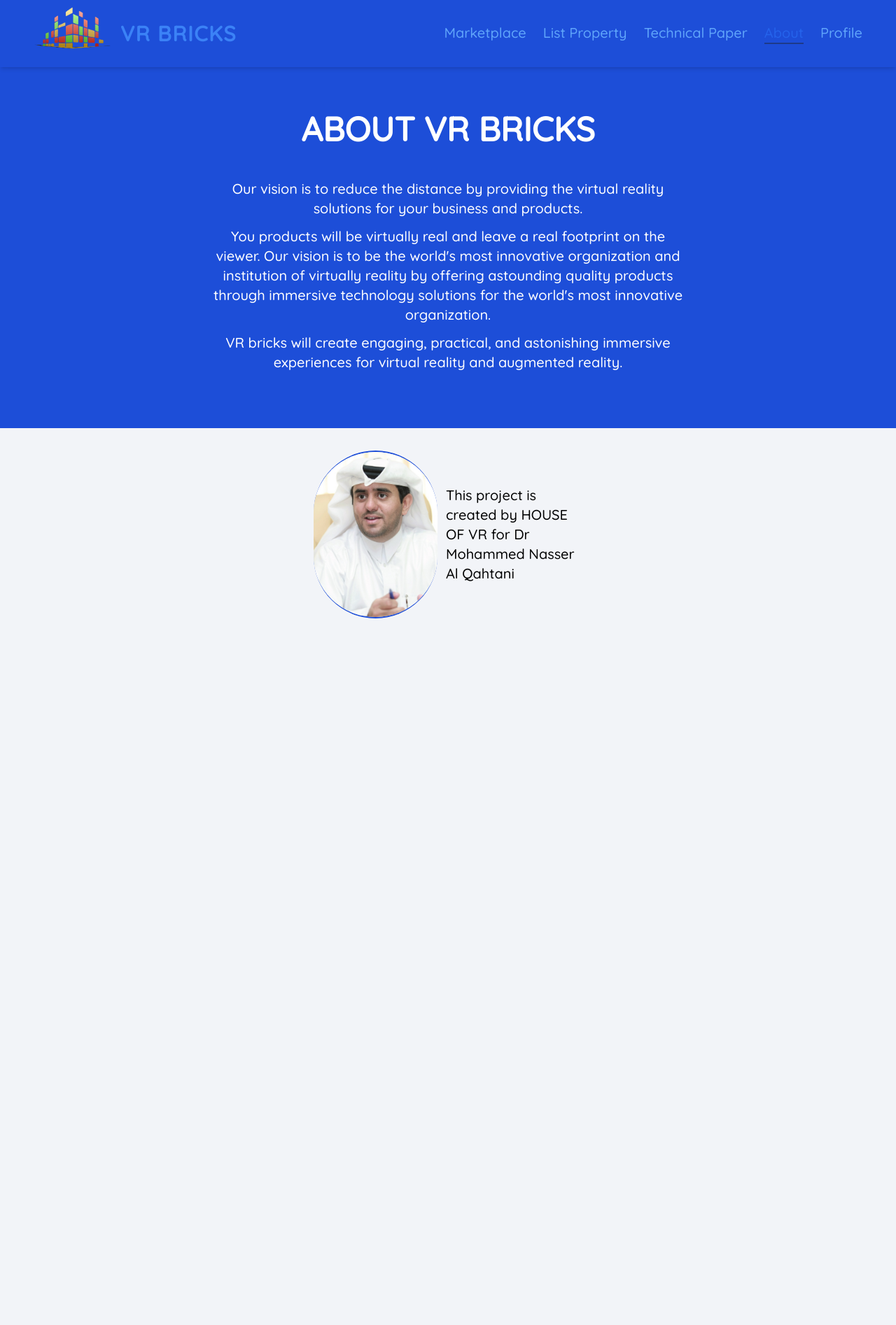
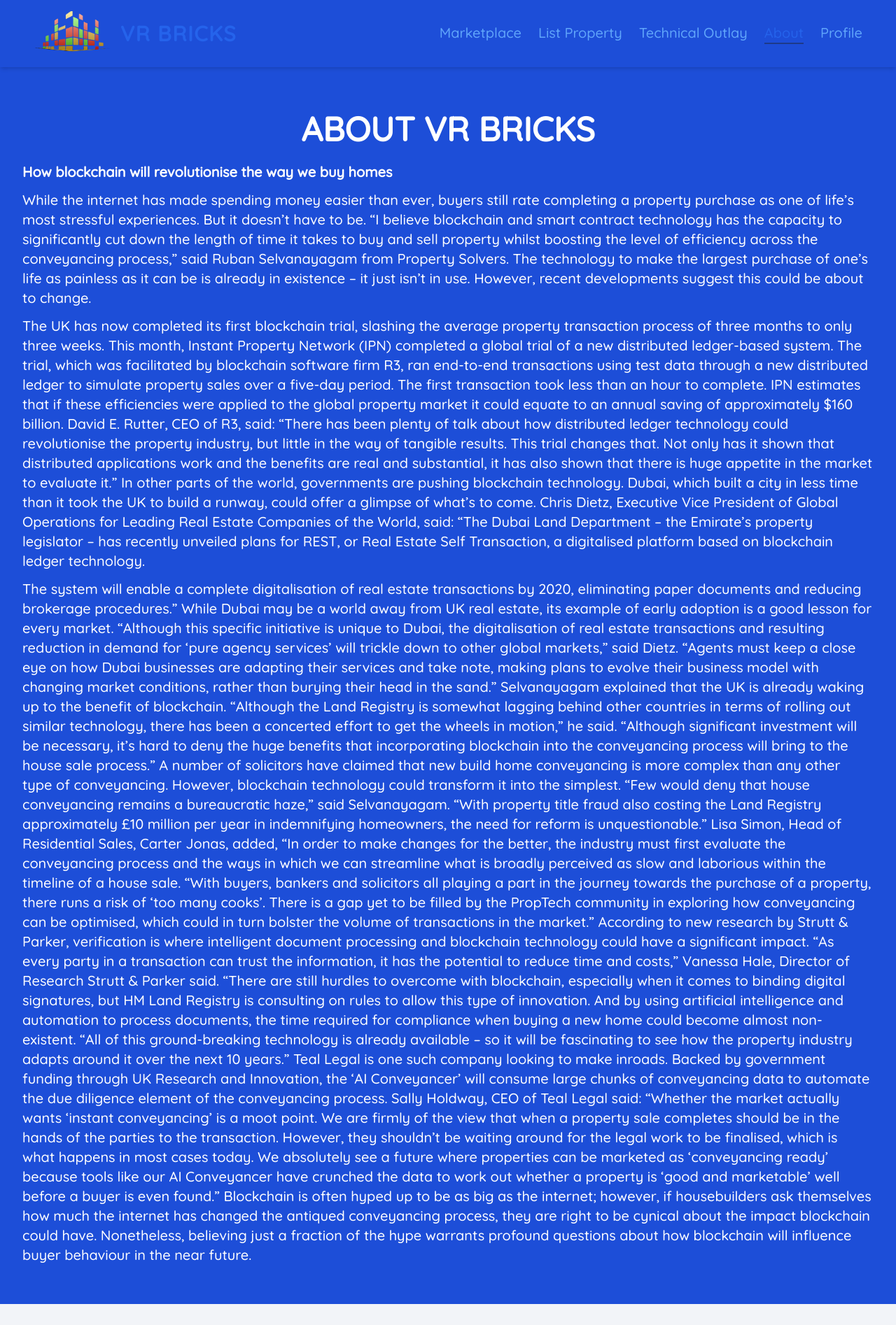
Before and after one commit to Swissguarde/vr, a React (Create React App) app: page /about in a window 1280 px wide. Shown: the top 1894 px of the page at 70% size. Before the commit the page ends 916 px from the top, so only its background shows below. Built offline with nearby package versions, Linux system fonts and the light colour scheme; a web font is replaced by a local one.

Commit message:
update tech outlay

```diff
--- a/src/App.js
+++ b/src/App.js
@@ -33,11 +33,11 @@
           </Route>
           <Route path="/sign-in" element={<SignIn />} />
           <Route path="/sign-up" element={<SignUp />} />
-          <Route path="/blog" element={<Blog />} />
+          <Route path="/tech-outlay" element={<Blog />} />
           <Route path="/forgot-password" element={<ForgotPassword />} />
           <Route path="/category/:categoryName" element={<Category />} />
           <Route path="/create-listing" element={<CreateListing />} />
-          <Route path="/blog/:blogId" element={<BlogDetails />} />
+          <Route path="/tech-outlay/:id" element={<BlogDetails />} />
           <Route
             path="/category/:categoryName/:listingId"
             element={<Listing />}
--- a/src/components/BlogItem.jsx
+++ b/src/components/BlogItem.jsx
@@ -3,7 +3,7 @@
 const BlogItem = ({ blog, id }) => {
   return (
     <>
-      <Link to={`/blog/${id}`}>
+      <Link to={`/tech-outlay/${id}`}>
         <div className="mt-10 px-6 text-white">
           <div className="my-4  relative">
             <img
@@ -13,7 +13,7 @@
             />
             <div className="absolute top-10 left-5 max-w-[320px] text-xl text-white font-bold">
               <h2 className="bg-blue-400 py-1 px-2 rounded-md w-fit mb-2">
-                VR BLOG
+                VR TECHNICAL OUTLAY
               </h2>
               <h2>{blog.blogTitle}</h2>
             </div>
--- a/src/components/Header.jsx
+++ b/src/components/Header.jsx
@@ -1,11 +1,10 @@
-import { useEffect, useState } from "react";
+import { useState } from "react";
 import { FaBars, FaTimes } from "react-icons/fa";
 import { Link, useLocation } from "react-router-dom";
 import logo from "../assets/logo.png";
 
 const Header = () => {
   const [nav, setNav] = useState(false);
-  const [scroll, setScroll] = useState(false);
 
   const location = useLocation();
 
@@ -14,27 +13,9 @@
     setNav((prev) => !prev);
   };
 
-  useEffect(() => {
-    const handleScroll = () => {
-      if (window.scrollY > 80) {
-        setScroll(true);
-      } else {
-        setScroll(false);
-      }
-    };
-
-    window.addEventListener("scroll", handleScroll);
-    return () => {
-      window.removeEventListener("scroll", handleScroll);
-    };
-  }, []);
   return (
     <>
-      <header
-        className={`${
-          scroll && "bg-blue-800"
-        } flex justify-between px-8 sm:px-12 py-2 fixed top-0 left-0 w-full z-[100] items-center shadow-md`}
-      >
+      <header className="flex justify-between px-8 sm:px-12 py-2 absolute top-0 left-0 w-full z-[100] items-center shadow-md">
         <Link
           to="/"
           className="flex items-center font-bold text-xl md:text-3xl"
@@ -43,14 +24,10 @@
             <img
               src={logo}
               alt="logo"
-              className="object-cover w-24 h-12 sm:h-20 sm:w-28 mr-1 sm:mr-3 rounded"
+              className="object-cover w-24 h-12 pt-2 sm:h-20 sm:w-28 mr-1 sm:mr-3 rounded"
             />
           </div>
-          <div
-            className={`${
-              scroll ? "text-white" : "text-blue-500"
-            } hidden sm:block customFont tracking-wider`}
-          >
+          <div className="hidden sm:block text-blue-600 font-semibold customFont tracking-wider">
             VR BRICKS
           </div>
         </Link>
@@ -77,14 +54,14 @@
             List Property
           </Link>
           <Link
-            to="/blog"
+            to="/tech-outlay"
             className={`${
               pathname === "/blog"
                 ? "text-blue-600 border-b-2 border-blue-900"
                 : "text-blue-400"
             }`}
           >
-            Technical Paper
+            Technical Outlay
           </Link>
           <Link
             to="/about"
@@ -153,10 +130,10 @@
 
           <Link
             onClick={showNav}
-            to="/blog"
+            to="/tech-outlay"
             className="text-white font-bold hover:text-blue-700 duration-200 ease-in hover:bg-white p-3"
           >
-            TECHNICAL PAPER
+            TECHNICAL OUTLAY
           </Link>
           <Link
             onClick={showNav}
--- a/src/components/Progress.jsx
+++ b/src/components/Progress.jsx
@@ -10,7 +10,7 @@
   const fillerStyles = {
     height: "100%",
     width: `${completed}%`,
-    backgroundColor: "#854d0e",
+    backgroundColor: "#1E40AF",
     borderRadius: "inherit",
     textAlign: "right",
   };
@@ -19,6 +19,7 @@
     padding: 5,
     color: "white",
     fontWeight: "bold",
+    marginRight: "10px",
   };
   return (
     <div style={containerStyles}>
--- a/src/index.css
+++ b/src/index.css
@@ -43,7 +43,7 @@
 .landingbg {
   /* background-image: url("./assets/background.jpg"); */
   background: linear-gradient(rgba(0, 0, 0, 0.5), rgba(0, 0, 0, 0.5)),
-    url("./assets/background.jpg");
+    url("./assets/background2.jpeg");
 
   background-size: cover;
   background-position: center;
--- a/src/pages/About.jsx
+++ b/src/pages/About.jsx
@@ -13,22 +13,120 @@
         <p className="text-center text-3xl md:text-5xl font-bold mt-32">
           ABOUT VR BRICKS
         </p>
-        <div className="my-12 max-w-2xl mx-auto text-center text-base sm:text-xl">
+        <div className="my-6  mx-auto  text-base sm:text-xl">
           <div className="flex flex-col gap-3">
-            <div>
-              Our vision is to reduce the distance by providing the virtual
-              reality solutions for your business and products.
+            <div className="font-bold">
+              How blockchain will revolutionise the way we buy homes
             </div>{" "}
             <div>
-              You products will be virtually real and leave a real footprint on
-              the viewer. Our vision is to be the world's most innovative
-              organization and institution of virtually reality by offering
-              astounding quality products through immersive technology solutions
-              for the world's most innovative organization.{" "}
+              While the internet has made spending money easier than ever,
+              buyers still rate completing a property purchase as one of life’s
+              most stressful experiences. But it doesn’t have to be. “I believe
+              blockchain and smart contract technology has the capacity to
+              significantly cut down the length of time it takes to buy and sell
+              property whilst boosting the level of efficiency across the
+              conveyancing process,” said Ruban Selvanayagam from Property
+              Solvers. The technology to make the largest purchase of one’s life
+              as painless as it can be is already in existence – it just isn’t
+              in use. However, recent developments suggest this could be about
+              to change.
             </div>
             <div>
-              VR bricks will create engaging, practical, and astonishing
-              immersive experiences for virtual reality and augmented reality.
+              The UK has now completed its first blockchain trial, slashing the
+              average property transaction process of three months to only three
+              weeks. This month, Instant Property Network (IPN) completed a
+              global trial of a new distributed ledger-based system. The trial,
+              which was facilitated by blockchain software firm R3, ran
+              end-to-end transactions using test data through a new distributed
+              ledger to simulate property sales over a five-day period. The
+              first transaction took less than an hour to complete. IPN
+              estimates that if these efficiencies were applied to the global
+              property market it could equate to an annual saving of
+              approximately $160 billion. David E. Rutter, CEO of R3, said:
+              “There has been plenty of talk about how distributed ledger
+              technology could revolutionise the property industry, but little
+              in the way of tangible results. This trial changes that. Not only
+              has it shown that distributed applications work and the benefits
+              are real and substantial, it has also shown that there is huge
+              appetite in the market to evaluate it.” In other parts of the
+              world, governments are pushing blockchain technology. Dubai, which
+              built a city in less time than it took the UK to build a runway,
+              could offer a glimpse of what’s to come. Chris Dietz, Executive
+              Vice President of Global Operations for Leading Real Estate
+              Companies of the World, said: “The Dubai Land Department – the
+              Emirate’s property legislator – has recently unveiled plans for
+              REST, or Real Estate Self Transaction, a digitalised platform
+              based on blockchain ledger technology.
+            </div>
+            <div>
+              The system will enable a complete digitalisation of real estate
+              transactions by 2020, eliminating paper documents and reducing
+              brokerage procedures.” While Dubai may be a world away from UK
+              real estate, its example of early adoption is a good lesson for
+              every market. “Although this specific initiative is unique to
+              Dubai, the digitalisation of real estate transactions and
+              resulting reduction in demand for ‘pure agency services’ will
+              trickle down to other global markets,” said Dietz. “Agents must
+              keep a close eye on how Dubai businesses are adapting their
+              services and take note, making plans to evolve their business
+              model with changing market conditions, rather than burying their
+              head in the sand.” Selvanayagam explained that the UK is already
+              waking up to the benefit of blockchain. “Although the Land
+              Registry is somewhat lagging behind other countries in terms of
+              rolling out similar technology, there has been a concerted effort
+              to get the wheels in motion,” he said. “Although significant
+              investment will be necessary, it’s hard to deny the huge benefits
+              that incorporating blockchain into the conveyancing process will
+              bring to the house sale process.” A number of solicitors have
+              claimed that new build home conveyancing is more complex than any
+              other type of conveyancing. However, blockchain technology could
+              transform it into the simplest. “Few would deny that house
+              conveyancing remains a bureaucratic haze,” said Selvanayagam.
+              “With property title fraud also costing the Land Registry
+              approximately £10 million per year in indemnifying homeowners, the
+              need for reform is unquestionable.” Lisa Simon, Head of
+              Residential Sales, Carter Jonas, added, “In order to make changes
+              for the better, the industry must first evaluate the conveyancing
+              process and the ways in which we can streamline what is broadly
+              perceived as slow and laborious within the timeline of a house
+              sale. “With buyers, bankers and solicitors all playing a part in
+              the journey towards the purchase of a property, there runs a risk
+              of ‘too many cooks’. There is a gap yet to be filled by the
+              PropTech community in exploring how conveyancing can be optimised,
+              which could in turn bolster the volume of transactions in the
+              market.” According to new research by Strutt & Parker,
+              verification is where intelligent document processing and
+              blockchain technology could have a significant impact. “As every
+              party in a transaction can trust the information, it has the
+              potential to reduce time and costs,” Vanessa Hale, Director of
+              Research Strutt & Parker said. “There are still hurdles to
+              overcome with blockchain, especially when it comes to binding
+              digital signatures, but HM Land Registry is consulting on rules to
+              allow this type of innovation. And by using artificial
+              intelligence and automation to process documents, the time
+              required for compliance when buying a new home could become almost
+              non-existent. “All of this ground-breaking technology is already
+              available – so it will be fascinating to see how the property
+              industry adapts around it over the next 10 years.” Teal Legal is
+              one such company looking to make inroads. Backed by government
+              funding through UK Research and Innovation, the ‘AI Conveyancer’
+              will consume large chunks of conveyancing data to automate the due
+              diligence element of the conveyancing process. Sally Holdway, CEO
+              of Teal Legal said: “Whether the market actually wants ‘instant
+              conveyancing’ is a moot point. We are firmly of the view that when
+              a property sale completes should be in the hands of the parties to
+              the transaction. However, they shouldn’t be waiting around for the
+              legal work to be finalised, which is what happens in most cases
+              today. We absolutely see a future where properties can be marketed
+              as ‘conveyancing ready’ because tools like our AI Conveyancer have
+              crunched the data to work out whether a property is ‘good and
+              marketable’ well before a buyer is even found.” Blockchain is
+              often hyped up to be as big as the internet; however, if
+              housebuilders ask themselves how much the internet has changed the
+              antiqued conveyancing process, they are right to be cynical about
+              the impact blockchain could have. Nonetheless, believing just a
+              fraction of the hype warrants profound questions about how
+              blockchain will influence buyer behaviour in the near future.
             </div>
           </div>
         </div>
--- a/src/pages/BlogDetails.jsx
+++ b/src/pages/BlogDetails.jsx
@@ -11,7 +11,7 @@
   const params = useParams();
   useEffect(() => {
     const fetchBlogDetails = async () => {
-      const docRef = doc(db, "blog", params.blogId);
+      const docRef = doc(db, "blog", params.id);
       const docSnap = await getDoc(docRef);
       if (docSnap.exists()) {
         setBlogDetails(docSnap.data());
@@ -19,7 +19,7 @@
       }
     };
     fetchBlogDetails();
-  }, [params.blogId]);
+  }, [params.id]);
   console.log(loading);
 
   if (loading) {
--- a/src/pages/Listing.jsx
+++ b/src/pages/Listing.jsx
@@ -112,9 +112,9 @@
               </div>
             </div>
             <div className="my-6">
-              <div className="flex justify-between text-xs sm:text-base">
-                <div className="my-10l">Brick's Sold: {listing.sold}</div>
-                <div className="my-10l">Brick's Left: {listing.left}</div>
+              <div className="flex justify-between mb-2 text-xs sm:text-base">
+                <div>Brick's Sold: {listing.sold}</div>
+                <div>Brick's Left: {listing.left}</div>
               </div>
               <Progress completed={(listing.sold / 1200).toFixed(4) * 100} />
             </div>
```
Also changed, not shown: src/pages/Blog.jsx (+0 -10 lines), 1 other file (tests, documents, lock files or other folders).
